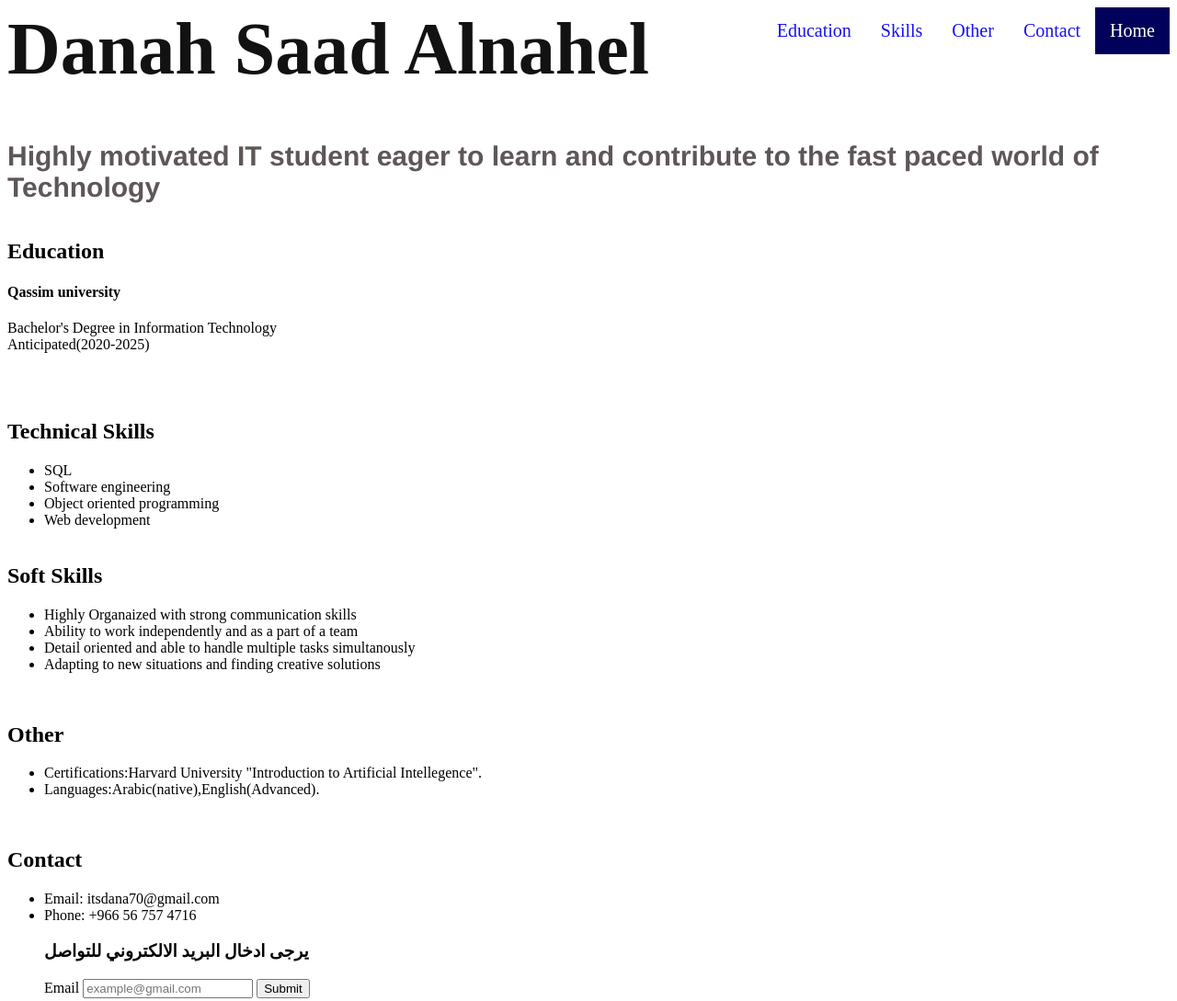
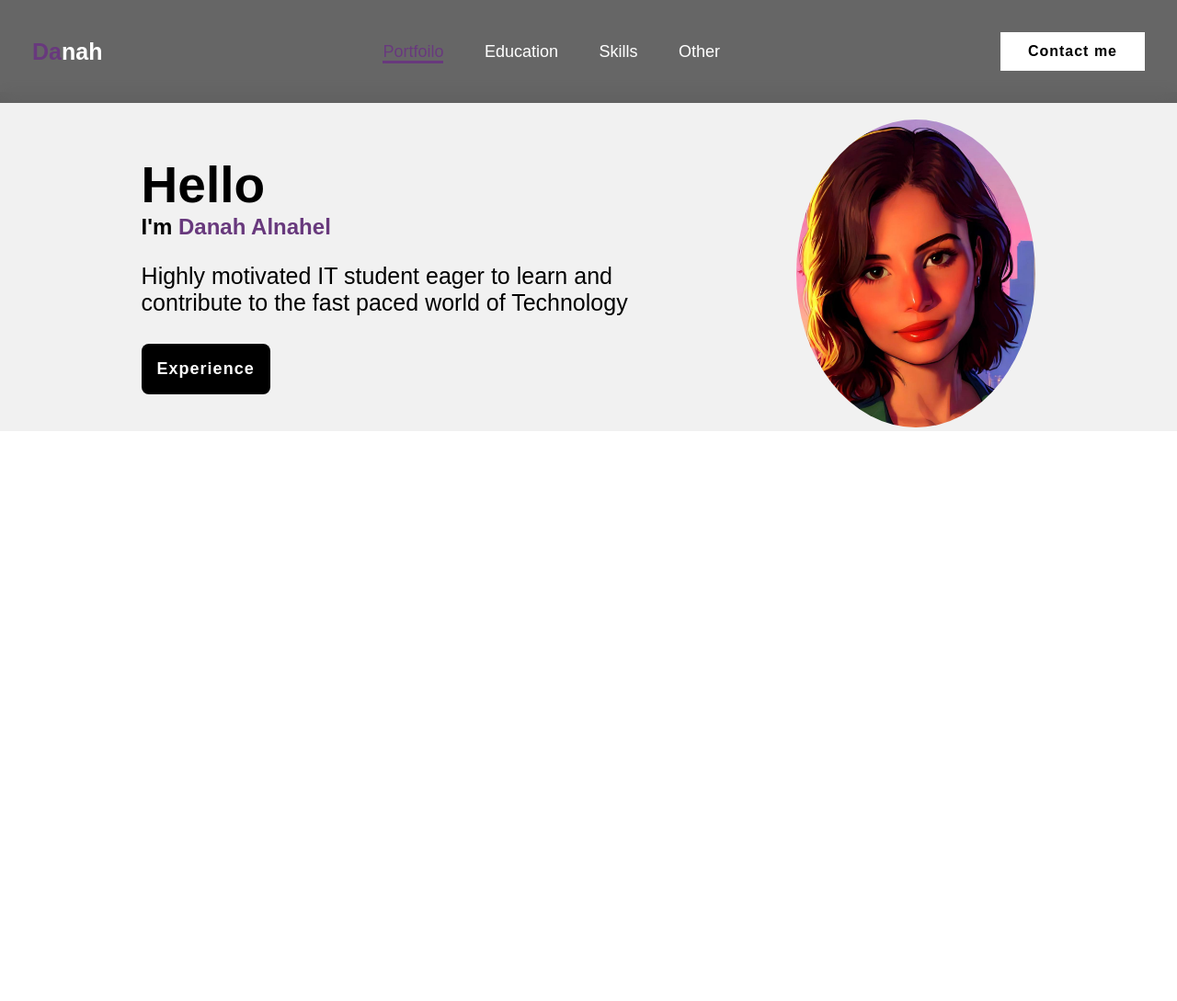
Before and after one commit to it-di1/Project, a plain HTML site: page index.html in a window 1280 px wide. Shown: the whole page at 92% size. After the commit the page ends 800 px from the top, so only its background shows below. Drawn offline with nearby package versions, Linux system fonts and the light colour scheme.

Commit message:
project 1

```diff
--- a/css/style.css
+++ b/css/style.css
@@ -1,45 +1,130 @@
-body {
-  /*background-image: url("../img/bk.jpg");*/
+*{
+  margin: 0;
+  padding: 0;
+  box-sizing: border-box;
+  font-family:sans-serif;
+  text-decoration: none;
+  list-style: none;
+}
+
+.header
+{
+  position: fixed;
+  top: 0;
+  left: 0;
+  width: 100%;
+  padding: 35px;
+  background-color: rgba(0, 0, 0, 0.6);
+  backdrop-filter: blur(10px);
+  display: flex;
+  justify-content: space-between;
+  align-items: center;
+  z-index: 100;
+}
+.logo {
+  font-size: 25px;
+  color: white;
+  font-weight: 600;
+  transition: 0.3s ease;
+}
+ .logo:hover {
+  color: rgb(104, 57, 125);
+  text-shadow: 0 0 15px rgb(104, 57, 125),
+               0 0 40px rgb(104, 57, 125);
+  transform: scale(1.1);
+
 
  }
 
-#name{
-    margin-top: 0px;
-    color: rgb(18, 18, 18);
-
-    font-weight: bolder;
-    font-size: 80px;
-}
-topnav {
-    background-color: #333333;
-    overflow: hidden;
-  }
-
-
-  .topnav a {
-   float: right;
-   margin-top: 0px;
-    color:rgb(24, 16, 239);
-    text-align: center;
-    padding: 14px 16px;
-    text-decoration: none;
-    font-size: 20px;
-  }
-
-  .topnav a:hover {
-    background-color: #ddddddbe;
-    color: black;
+ span{
+   color: rgb(104, 57, 125);
 
  }
 
+ .navbar a{
+  font-size: 18px;
+  color: white;
+  font-weight: 500;
+  margin: 0 20px;
+  border-bottom: 3px solid transparent;
+  transition: 0.3s ease;
 
-  .topnav a.active {
-    background-color: #01005a;
-    color: white;
  }
 
-#sum {
-    color: #5e5757;
-    font-family:'Franklin Gothic Medium', 'Arial Narrow', Arial, sans-serif;
-    font-size: 30px;
+ .navbar a:hover,
+ .navbar a.active {
+
+color:rgb(104, 57, 125);
+border-bottom: 3px solid rgb(104, 57, 125);
  }
+
+ .contact {
+  padding: 10px 28px;
+  background-color: white;
+  color: black;
+  border: 2px solid transparent;
+  font-size:16px ;
+  letter-spacing: 1px;
+  font-weight: 600;
+  transition: 0.3s ease;
+ }
+
+ .contact:hover{
+  background-color: white;
+  box-shadow: 0 0 70px rgb(104, 57, 125);
+  color: rgb(104, 57, 125);
+ }
+
+ .home{
+
+  margin-top: 100px;
+  width: 100%;
+  min-height: 100hv;
+  background: rgb(241, 241, 241);
+  display: flex;
+  align-items: center;
+  gap: 7em;
+  padding: 30px 12% 0;
+   }
+   .home
+
+ .home-content{
+  max-width: 800px;
+}
+.home-content h3{
+  font-size: 55px;
+}
+
+.home-content p{
+  font-size: 25px;
+  margin: 25px 0 30px;
+}
+
+.btn-box{
+  width: 345px;
+  display: flex;
+  gap: 2em;
+}
+.btn1{
+  padding: 15px;
+  background-color: black;
+  color: white;
+  border: 2px solid transparent;
+  border-radius: 8px;
+  font-size: 18px;
+  letter-spacing: 1px;
+  font-weight: 600;
+  transition: 0.3s ease;
+  cursor: pointer;
+}
+
+.btn1:hover{
+  background-color: white;
+  color:rgb(104, 57, 125);
+}
+
+.img-box img{
+  border-radius: 50%;
+  width: 260px;
+
+}
--- a/index.html
+++ b/index.html
@@ -5,23 +5,46 @@
     <meta name="viewport" content="width=device-width, initial-scale=1.0">
     <title>CV</title>
 
-    <link rel="stylesheet" href="css/style.css"/>
+    <link rel="stylesheet" href="css/style.css">
+    <link href='https://unpkg.com/boxicons@2.1.4/css/boxicons.min.css' rel='stylesheet'>
 
 </head>
 <body>
-    <div class="topnav">
-        <a class="active" href="#home">Home</a>
-        <a href="#contact">Contact</a>
-        <a href="#other">Other</a>
-        <a href="#sk">Skills</a>
-        <a href="#edu">Education</a>
+    <header class="header">
+        <a href="#" class="logo"><span>Da</span>nah</a>
 
-       </div>
-    <H1 id="name">Danah Saad Alnahel</H1>
-<H4 id="sum">Highly motivated IT student eager to learn and contribute
-    to the fast paced world of Technology
-</H4>
+        <nav class="navbar">
 
+            <a href="#" class="active">Portfoilo</a>
+            <a href="#">Education</a>
+            <a href="#">Skills</a>
+            <a href="#">Other</a>
+
+        </nav>
+        <a href="#" class="contact">Contact me</a>
+
+    </header>
+    <section class="home">
+        <div class="home-content">
+            <h3>Hello</h3>
+            <h1>I'm <span>Danah Alnahel</span></h1>
+            <p>Highly motivated IT student eager to learn and contribute
+                to the fast paced world of Technology</p>
+
+                <div class="btn-box">
+                 <button class="btn1">Experience</button>
+                </div>
+        </div>
+        <div class="img-box">
+
+<img src="img/logo.jpg.jpg" alt="">
+        </div>
+    </section>
+
+
+
+
+<!--
 <h2 id="edu">Education</h2>
 <p><h4>Qassim university</h4>
     Bachelor's Degree in Information Technology<br>
@@ -70,7 +93,7 @@
 <form>
     <label for="Email">Email</label>
     <input type="email" id="email" placeholder="example@gmail.com">
-    <input type="submit" value="Submit">
+    <input type="submit" value="Submit"> -->
 </form>
 </ul>
 
```
Also changed, not shown: img/logo.jpg.jpg (added). Lines whose indentation alone changed are shown as unchanged.
